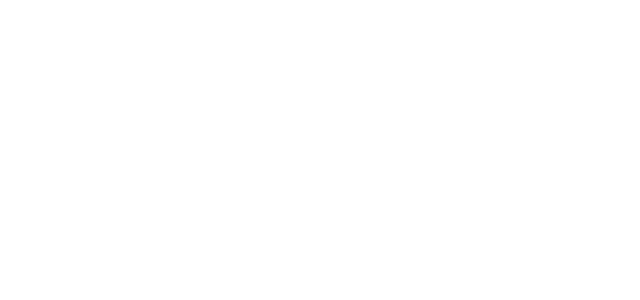
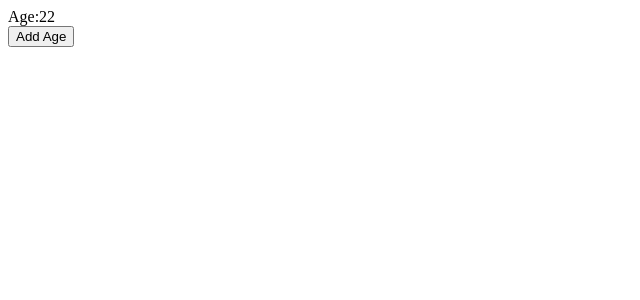
Before and after one commit to wuwenbang/lemon-hooks, a React (Vite) app: page / in a window 1280 px wide. Shown: the top 300 px of the page, without its empty margins (0-640 px from the left). Built offline with nearby package versions, Linux system fonts and the light colour scheme.

Commit message:
Add useLocalStorageState hook

```diff
--- /dev/null
+++ b/src/components/TestUseLocalStorage.tsx
@@ -0,0 +1,14 @@
+import useLocalStorageState from 'src/hooks/useLocalStorageState';
+
+export default function TestuseLocalStorageState() {
+  const [person, setPerson] = useLocalStorageState('person', { name: 'xiaoming', age: 22 });
+  const onChangePerson = () => {
+    setPerson((person) => ({ ...person, age: person.age + 1 }));
+  };
+  return (
+    <div>
+      <div> Age:{person.age}</div>
+      <button onClick={onChangePerson}>Add Age</button>
+    </div>
+  );
+}
--- /dev/null
+++ b/src/hooks/useLocalStorageState.ts
@@ -0,0 +1,23 @@
+import { useEffect, useState } from 'react';
+
+export default function useLocalStorageState<T>(key: string, initialValue: T) {
+  const [state, setState] = useState<T>(() => {
+    try {
+      const item = window.localStorage.getItem(key);
+      return item ? JSON.parse(item) : initialValue;
+    } catch (error) {
+      console.error(error);
+      return initialValue;
+    }
+  });
+
+  useEffect(() => {
+    try {
+      window.localStorage.setItem(key, JSON.stringify(state));
+    } catch (error) {
+      console.error(error);
+    }
+  }, [key, state]);
+
+  return [state, setState] as const;
+}
--- a/src/main.tsx
+++ b/src/main.tsx
@@ -1,11 +1,13 @@
 import ReactDOM from 'react-dom';
-import TestUseAsyncEffect from 'src/components/TestUseAsyncEffect';
-import TestUseUpdateEffect from 'src/components/TestUseUpdateEffect';
+import TestUseAsyncEffect from './components/TestUseAsyncEffect';
+import TestUseUpdateEffect from './components/TestUseUpdateEffect';
+import TestuseLocalStorageState from './components/TestUseLocalStorage';
 
 ReactDOM.render(
   <>
     {/* <TestUseAsyncEffect /> */}
     {/* <TestUseUpdateEffect /> */}
+    <TestuseLocalStorageState />
   </>,
   document.getElementById('root')
 );
```
